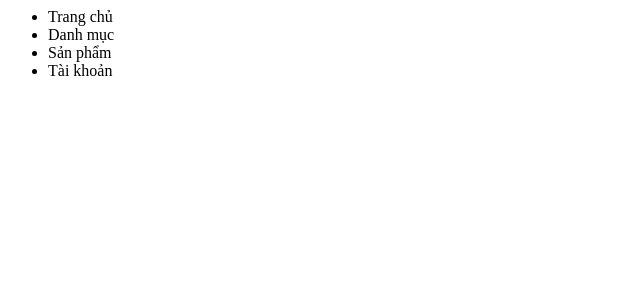
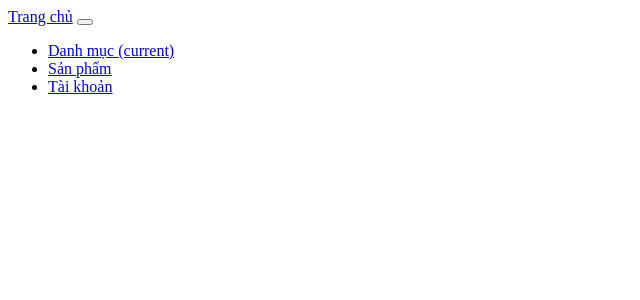
Before and after one commit to thienth32/pt15211-web, a PHP site: page /pt15211-web/app/views/layouts/nav.blade.php in a window 1280 px wide. Shown: the top 300 px of the page, without its empty margins (0-640 px from the left). Run offline with PHP 8.4, Linux system fonts and the light colour scheme.

Commit message:
update nav bar

```diff
--- a/mvc/app/views/layouts/main.blade.php
+++ b/mvc/app/views/layouts/main.blade.php
@@ -8,7 +8,7 @@
     @include('layouts.style')
 </head>
 <body>
-    <div>
+    <div class="container">
         @include('layouts.nav')
         <main>
             @yield('content')
--- a/mvc/app/views/layouts/nav.blade.php
+++ b/mvc/app/views/layouts/nav.blade.php
@@ -1,8 +1,22 @@
-<nav>
-    <ul>
-        <li>Trang chủ</li>
-        <li>Danh mục</li>
-        <li>Sản phẩm</li>
-        <li>Tài khoản</li>
-    </ul>
+<nav class="navbar navbar-expand-lg navbar-light bg-light">
+    <a class="navbar-brand" href="{{BASE_URL}}">Trang chủ</a>
+    <button class="navbar-toggler" type="button" data-toggle="collapse" data-target="#navbarSupportedContent"
+        aria-controls="navbarSupportedContent" aria-expanded="false" aria-label="Toggle navigation">
+        <span class="navbar-toggler-icon"></span>
+    </button>
+
+    <div class="collapse navbar-collapse" id="navbarSupportedContent">
+        <ul class="navbar-nav mr-auto">
+            <li class="nav-item active">
+                <a class="nav-link" href="{{BASE_URL . 'danh-muc'}}"> Danh mục <span class="sr-only">(current)</span></a>
+            </li>
+            <li class="nav-item">
+                <a class="nav-link" href="{{BASE_URL . 'san-pham'}}">Sản phẩm</a>
+            </li>
+            <li class="nav-item">
+                <a class="nav-link" href="{{BASE_URL . 'tai-khoan'}}">Tài khoản</a>
+            </li>
+        </ul>
+
+    </div>
 </nav>
--- /dev/null
+++ b/mvc/config/helpers.php
@@ -0,0 +1,5 @@
+<?php
+
+const BASE_URL = "http://localhost/pt15211-web/mvc/";
+
+?>
--- a/mvc/index.php
+++ b/mvc/index.php
@@ -1,6 +1,7 @@
 <?php
 
 $url = isset($_GET['url']) ? $_GET['url'] : "/";
+require_once './config/helpers.php';
 require_once './vendor/autoload.php';
 require_once './config/db.php';
 
```
